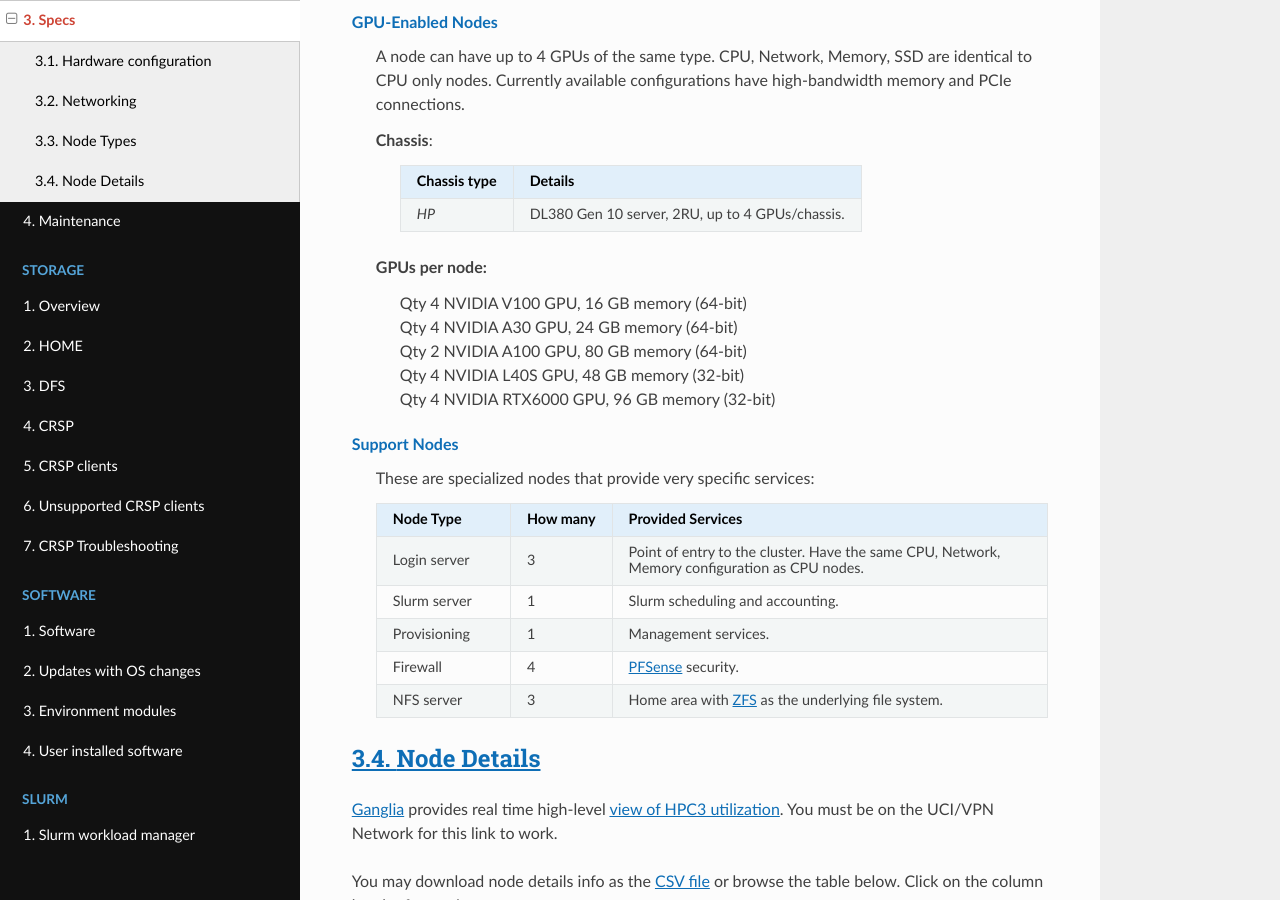
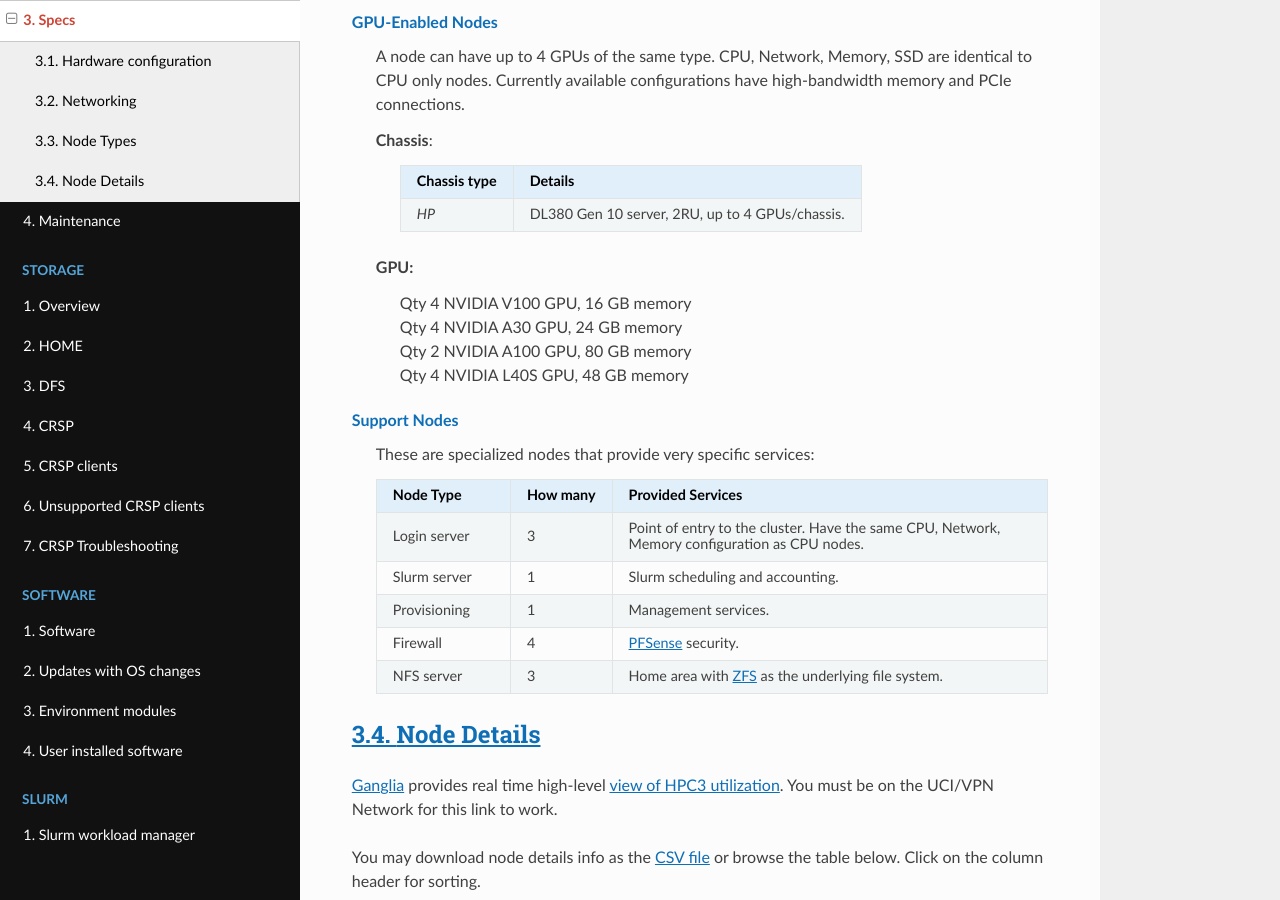
Before and after one commit to RCIC-UCI-Public/website-rcic, a Sphinx documentation site: the page built from docs/source/hpc3/specs.rst, in a window 1280 px wide and 900 px high, scrolled down 2521 px. Built offline with Sphinx 7.4.7 and the Read the Docs theme 3.1.0, drawn with Linux system fonts in a browser that asks for light colours.

Commit message:
Revert "hpc3/specs.rst: Added missing RTX6000 to Node Types for internal consistency"
This reverts commit 524975559a0a9c36b49352a1800d9ef38cfe294b.

```diff
--- a/docs/source/hpc3/specs.rst
+++ b/docs/source/hpc3/specs.rst
@@ -207,12 +207,11 @@
        | *HP*         | DL380 Gen 10 server, 2RU, up to 4 GPUs/chassis.  |
        +--------------+--------------------------------------------------+
 
-  **GPUs per node**:
-    | Qty 4 NVIDIA V100 GPU, 16 GB memory (64-bit)
-    | Qty 4 NVIDIA A30 GPU, 24 GB memory (64-bit)
-    | Qty 2 NVIDIA A100 GPU, 80 GB memory (64-bit)
-    | Qty 4 NVIDIA L40S GPU, 48 GB memory (32-bit)
-    | Qty 4 NVIDIA RTX6000 GPU, 96 GB memory (32-bit)
+  **GPU**:
+    | Qty 4 NVIDIA V100 GPU, 16 GB memory
+    | Qty 4 NVIDIA A30 GPU, 24 GB memory
+    | Qty 2 NVIDIA A100 GPU, 80 GB memory
+    | Qty 4 NVIDIA L40S GPU, 48 GB memory
 
 .. _support nodes:
 
```
